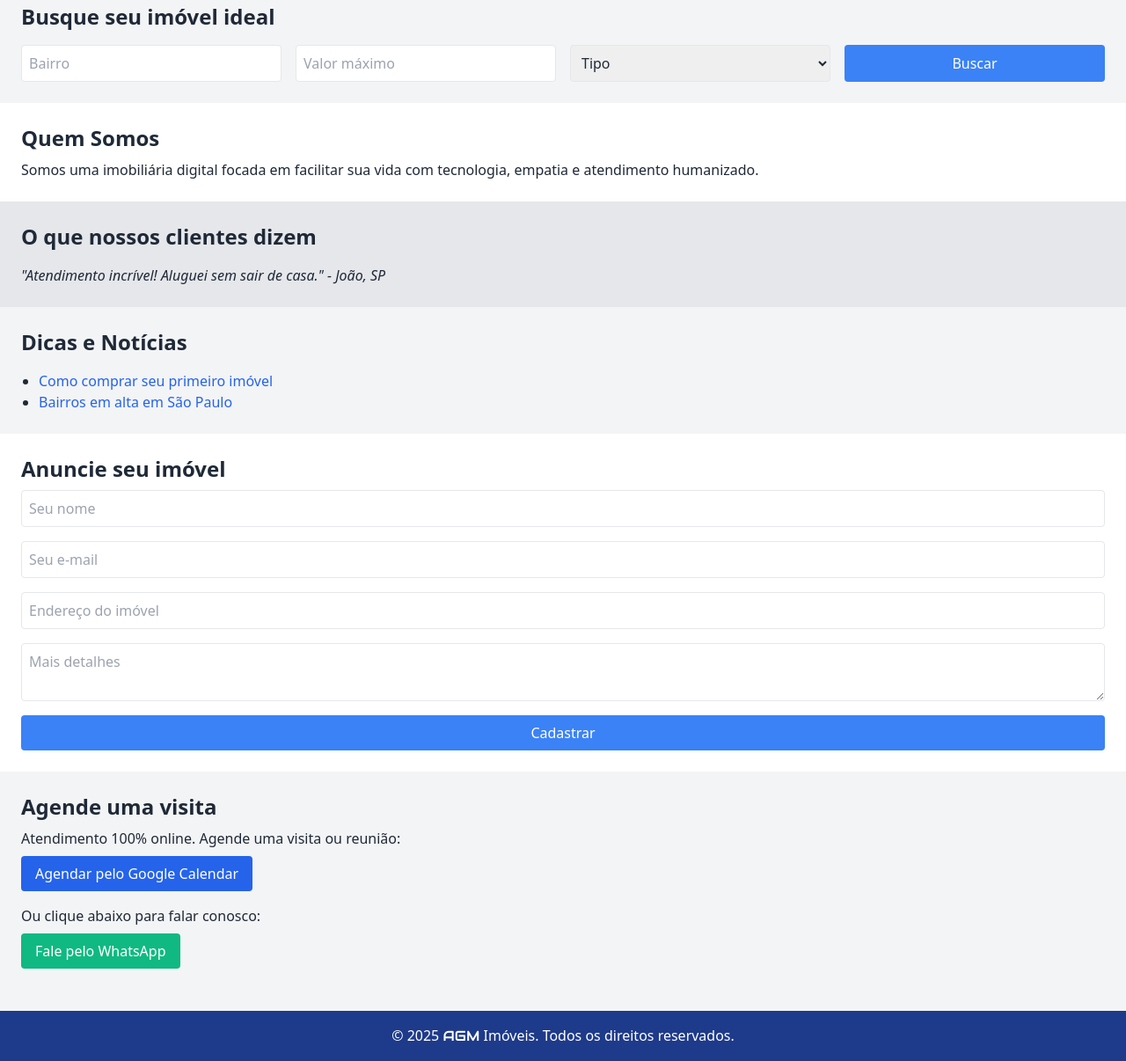
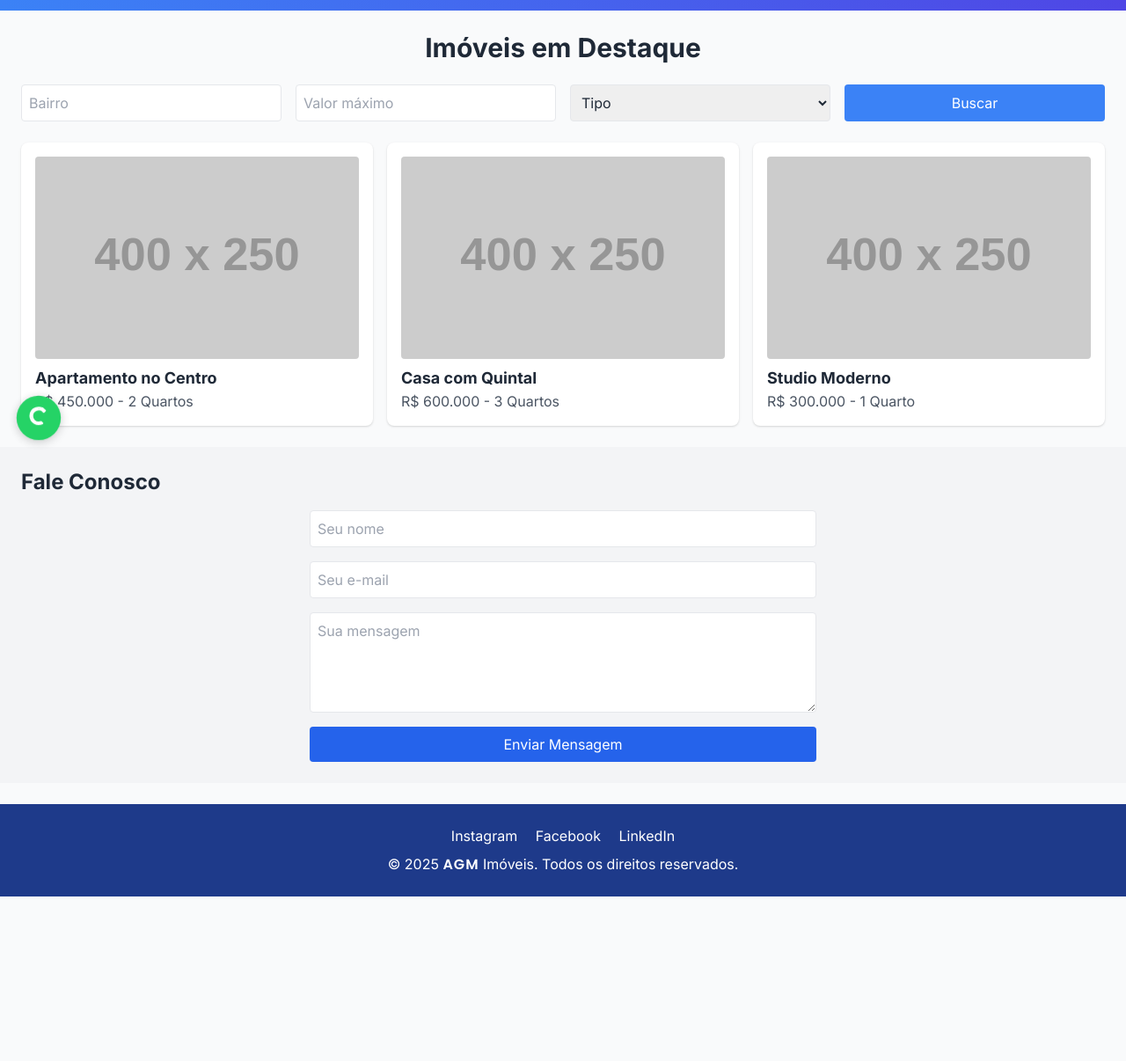
Before and after one commit to AGMImoveis/AGMImoveis.online, a plain HTML site: page index.html in a window 1280 px wide. Shown: the part 281-1487 px from the top of the page at 88% size. After the commit the page ends 1300 px from the top, so only its background shows below. Drawn offline with nearby package versions, Linux system fonts and the light colour scheme; placeholder pictures from the web are drawn by us; a script that the page names is missing.

Commit message:
Update index.html

```diff
--- a/index.html
+++ b/index.html
@@ -4,32 +4,59 @@
   <meta charset="UTF-8">
   <meta name="viewport" content="width=device-width, initial-scale=1.0">
   <title>AGM Imóveis</title>
-<link href="https://fonts.googleapis.com/css2?family=Audiowide&display=swap" rel="stylesheet">
+  <link href="https://fonts.googleapis.com/css2?family=Poppins:wght@600&family=Inter:wght@400;700&display=swap" rel="stylesheet">
   <link rel="stylesheet" href="https://cdn.jsdelivr.net/npm/tailwindcss@2.2.19/dist/tailwind.min.css">
   <style>
+    body {
+      font-family: 'Inter', sans-serif;
+    }
     .agm-font {
-font-family: 'Audiowide', cursive;
+      font-family: 'Poppins', sans-serif;
+      letter-spacing: 1px;
+    }
+    .whatsapp-float {
+      position: fixed;
+      left: 20px;
+      bottom: 20px;
+      background-color: #25d366;
+      color: white;
+      padding: 12px;
+      border-radius: 50%;
+      box-shadow: 0 2px 10px rgba(0,0,0,0.2);
+      animation: pulse 2s infinite;
+      z-index: 1000;
+    }
+    .whatsapp-float:hover {
+      transform: scale(1.1);
+    }
+    @keyframes pulse {
+      0% { transform: scale(1); }
+      50% { transform: scale(1.05); }
+      100% { transform: scale(1); }
     }
   </style>
 </head>
-<body class="bg-gray-100 text-gray-800">
-<!-- Cabeçalho -->
-<header class="bg-white shadow-md p-4 flex justify-between items-center">
-<h1 class="text-xl font-bold"><span class="agm-font text-blue-600">AGM</span> Imóveis</h1>
-<a href="#contato" class="bg-blue-500 text-white px-4 py-2 rounded">Fale Conosco</a>
-</header>
+<body class="bg-gray-50 text-gray-800">
+  <!-- Botão Flutuante WhatsApp -->
+  <a href="https://wa.me/5511985689125?text=Olá,%20gostaria%20de%20mais%20informações!" class="whatsapp-float" target="_blank" aria-label="Fale conosco pelo WhatsApp">
+    <svg xmlns="http://www.w3.org/2000/svg" class="h-6 w-6" fill="none" viewBox="0 0 24 24" stroke="currentColor">
+      <path stroke-linecap="round" stroke-linejoin="round" stroke-width="2" d="M3 10a9 9 0 0115.9-5.9l-1.4 1.4A7 7 0 005 10a7 7 0 007 7c.9 0 1.8-.2 2.6-.5l1.3 1.3A9 9 0 013 10z" />
+    </svg>
+  </a>
 
-<!-- Banner com chamada principal -->
-<section class="text-center py-10 bg-blue-100">
-<h2 class="text-3xl font-bold mb-2">Encontre seu lar dos sonhos com apenas um clique</h2>
-<p class="mb-4">Alugue, compre ou anuncie seu imóvel totalmente online</p>
-<a href="#imoveis" class="bg-blue-500 text-white px-6 py-3 rounded">Ver Imóveis</a>
+  <!-- Hero Section -->
+  <section class="text-center py-16 bg-gradient-to-r from-blue-500 to-indigo-600 text-white">
+    <h1 class="text-5xl font-bold mb-4">
+      <span class="agm-font">AGM</span> Imóveis
+    </h1>
+    <p class="text-lg italic">Encontre o lar dos seus sonhos com tecnologia e confiança</p>
+    <a href="#imoveis" class="mt-6 inline-block bg-white text-blue-600 px-6 py-3 rounded shadow hover:bg-gray-100">Ver Imóveis</a>
   </section>
 
-<!-- Filtro de imóveis -->
+  <!-- Galeria de Imóveis -->
   <section id="imoveis" class="p-6">
-<h3 class="text-2xl font-semibold mb-4">Busque seu imóvel ideal</h3>
-<form class="grid grid-cols-1 md:grid-cols-4 gap-4">
+    <h2 class="text-3xl font-semibold mb-6 text-center">Imóveis em Destaque</h2>
+    <form class="grid grid-cols-1 md:grid-cols-4 gap-4 mb-6">
       <input type="text" placeholder="Bairro" class="p-2 border rounded">
       <input type="number" placeholder="Valor máximo" class="p-2 border rounded">
       <select class="p-2 border rounded">
@@ -39,49 +66,45 @@ font-family: 'Audiowide', cursive;
       </select>
       <button type="submit" class="bg-blue-500 text-white px-4 py-2 rounded">Buscar</button>
     </form>
+    <div class="grid md:grid-cols-3 gap-4">
+      <div class="bg-white rounded-lg shadow hover:shadow-lg transition p-4">
+        <img src="https://via.placeholder.com/400x250" class="rounded mb-2" alt="Imóvel 1">
+        <h3 class="font-bold text-lg">Apartamento no Centro</h3>
+        <p class="text-gray-600">R$ 450.000 - 2 Quartos</p>
+      </div>
+      <div class="bg-white rounded-lg shadow hover:shadow-lg transition p-4">
+        <img src="https://via.placeholder.com/400x250" class="rounded mb-2" alt="Imóvel 2">
+        <h3 class="font-bold text-lg">Casa com Quintal</h3>
+        <p class="text-gray-600">R$ 600.000 - 3 Quartos</p>
+      </div>
+      <div class="bg-white rounded-lg shadow hover:shadow-lg transition p-4">
+        <img src="https://via.placeholder.com/400x250" class="rounded mb-2" alt="Imóvel 3">
+        <h3 class="font-bold text-lg">Studio Moderno</h3>
+        <p class="text-gray-600">R$ 300.000 - 1 Quarto</p>
+      </div>
+    </div>
   </section>
 
-<!-- Sobre a empresa -->
-<section class="bg-white p-6">
-<h3 class="text-2xl font-semibold mb-2">Quem Somos</h3>
-<p>Somos uma imobiliária digital focada em facilitar sua vida com tecnologia, empatia e atendimento humanizado.</p>
-</section>
-
-<!-- Depoimentos -->
-<section class="bg-gray-200 p-6">
-<h3 class="text-2xl font-semibold mb-4">O que nossos clientes dizem</h3>
-<blockquote class="italic">"Atendimento incrível! Aluguei sem sair de casa." - João, SP</blockquote>
-</section>
-
-<!-- Blog -->
-<section class="p-6">
-<h3 class="text-2xl font-semibold mb-4">Dicas e Notícias</h3>
-<ul class="list-disc pl-5">
-<li><a href="#" class="text-blue-600">Como comprar seu primeiro imóvel</a></li>
-<li><a href="#" class="text-blue-600">Bairros em alta em São Paulo</a></li>
-</ul>
-</section>
-
-<!-- Formulário para proprietários -->
-<section class="bg-white p-6">
-<h3 class="text-2xl font-semibold mb-2">Anuncie seu imóvel</h3>
-<form action="https://formspree.io/f/SEU_ID_AQUI" method="POST" class="grid gap-4">
+  <!-- Formulário Contato -->
+  <section id="contato" class="bg-gray-100 p-6">
+    <h2 class="text-2xl font-semibold mb-4">Fale Conosco</h2>
+    <form action="https://formspree.io/f/SEU_ID_AQUI" method="POST" class="grid gap-4 max-w-xl mx-auto">
       <input type="text" name="nome" placeholder="Seu nome" class="p-2 border rounded" required>
       <input type="email" name="email" placeholder="Seu e-mail" class="p-2 border rounded" required>
-<input type="text" name="endereco" placeholder="Endereço do imóvel" class="p-2 border rounded" required>
-<textarea name="detalhes" placeholder="Mais detalhes" class="p-2 border rounded"></textarea>
-<button class="bg-blue-500 text-white px-4 py-2 rounded">Cadastrar</button>
+      <textarea name="mensagem" placeholder="Sua mensagem" class="p-2 border rounded" rows="4"></textarea>
+      <button class="bg-blue-600 text-white px-4 py-2 rounded">Enviar Mensagem</button>
     </form>
   </section>
 
-<!-- Agendamento e WhatsApp -->
-<section class="bg-gray-100 p-6" id="contato">
-<h3 class="text-2xl font-semibold mb-2">Agende uma visita</h3>
-<p>Atendimento 100% online. Agende uma visita ou reunião:</p>
-<a href="https://calendar.google.com/calendar/u/0/r" target="_blank" class="bg-blue-600 text-white px-4 py-2 rounded inline-block mt-2">Agendar pelo Google Calendar</a>
-<p class="mt-4">Ou clique abaixo para falar conosco:</p>
-<a href="https://wa.me/55SEUNUMEROAQUI" target="_blank" class="bg-green-500 text-white px-4 py-2 rounded inline-block mt-2">Fale pelo WhatsApp</a>
-</section>
+  <!-- Rodapé -->
+  <footer class="bg-blue-900 text-white text-center py-6 mt-6">
+    <div class="mb-2">
+      <a href="#" class="mx-2">Instagram</a>
+      <a href="#" class="mx-2">Facebook</a>
+      <a href="#" class="mx-2">LinkedIn</a>
+    </div>
+    <p>&copy; 2025 <span class="agm-font">AGM</span> Imóveis. Todos os direitos reservados.</p>
+  </footer>
 
   <!-- Chatbot automático -->
   <script>
@@ -93,10 +116,5 @@ s.src = BASE_URL; var h = document.getElementsByTagName("head")[0]; h.appendChil
       window.kommunicate = window.kommunicate || {}; window.kommunicate._globals = kommunicateSettings;
     })(document, window);
   </script>
-
-<!-- Rodapé -->
-<footer class="bg-blue-900 text-white text-center py-4 mt-6">
-<p>&copy; 2025 <span class="agm-font">AGM</span> Imóveis. Todos os direitos reservados.</p>
-</footer>
 </body>
 </html>
```
Lines whose indentation alone changed are shown as unchanged.
